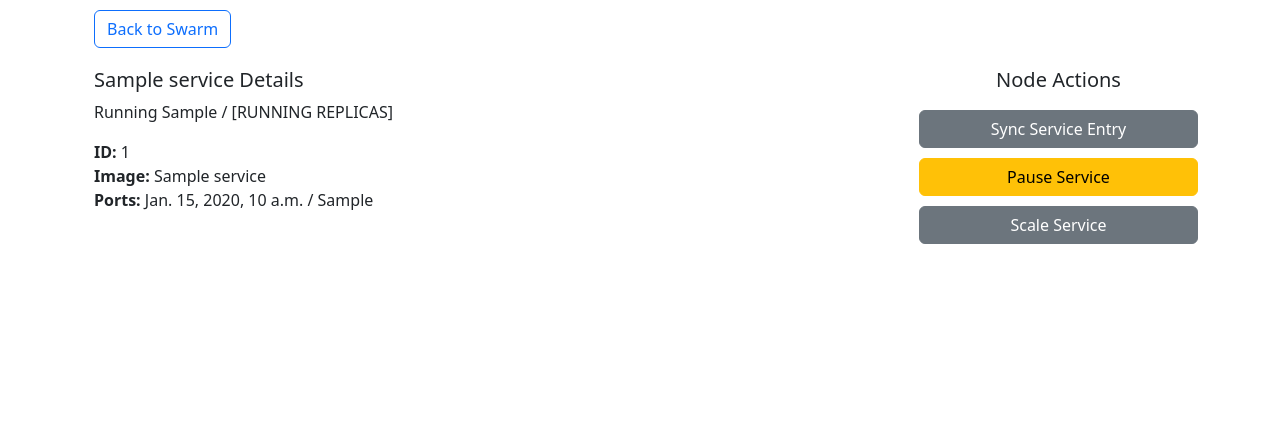
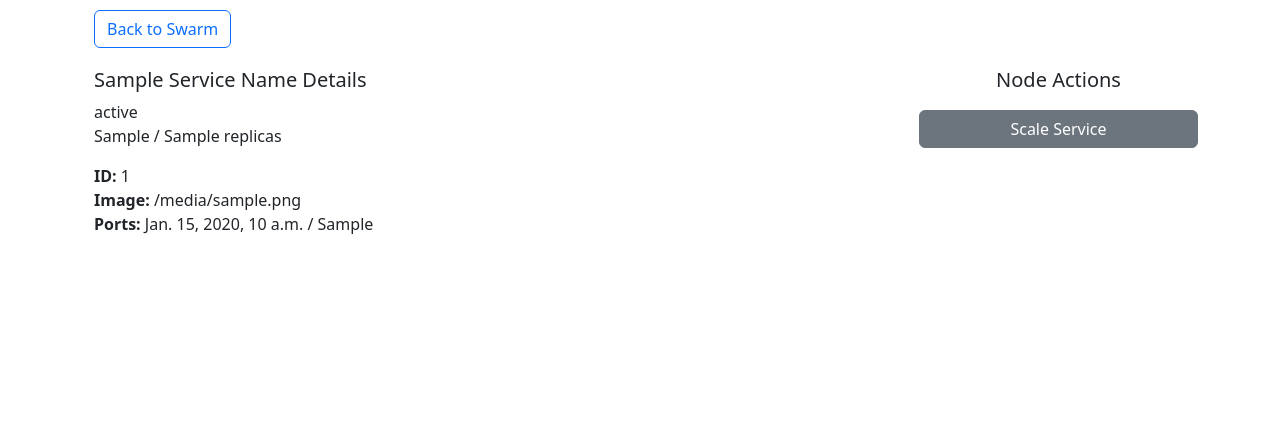
Before and after one commit to kyleranous/hana, a Django app: template hana/swarman/templates/swarman/service_detail.html in a window 1280 px wide. Shown: the part 56-499 px from the top of the page. Run offline with Django 4.2, Linux system fonts and the light colour scheme; the template is opened without the code that fills it: most values are stand-ins (such as "Sample title", 1, 10 or a date in 2020); some libraries are stand-ins or nearby versions.

Commit message:
Added functionality to service detail pause, restart, and scale service buttons

```diff
--- a/hana/swarman/api/v1_0/api_views.py
+++ b/hana/swarman/api/v1_0/api_views.py
@@ -288,7 +288,7 @@ def service_scale(request):
                 client = docker.DockerClient(base_url=f'tcp://{address}')
                 service = client.services.get(request.data['service_id'])
 
-                if service.scale(request.data['replicas']):
+                if service.scale(int(request.data['replicas'])):
                     client.close()
                     return Response({"Success": f"Scaled service to {request.data['replicas']}"},
                                     status=status.HTTP_200_OK)
--- a/hana/swarman/templates/swarman/service_detail.html
+++ b/hana/swarman/templates/swarman/service_detail.html
@@ -5,45 +5,49 @@
 <div class="container">
     <div class="row" style="padding-bottom: 20px">
         <div class='col' style="padding-top: 10px;">
-        <a class="btn btn-outline-primary" href="{% url 'swarman:swarm-dashboard' service.swarm.id %}">Back to Swarm</a>
+        <a class="btn btn-outline-primary" href="{% url 'swarman:swarm-dashboard' swarm_id %}">Back to Swarm</a>
         </div>
     </div>
     <div class="row">
         <div class="col-md">
                 <div class="col">
-                    <h5>{{ service.service_name }} Details</h5>
+                    <h5>{{ service_name|title }} Details</h5>
                         <p>
-                            {{ service.status|title }}
+                            {{ service_status_display }} <br>
                              <!-- Live Data - Get from JS -->
-                            {{ service.desired_replicas }} / [RUNNING REPLICAS]
+                             {{ running_tasks }} / {{ replicas }}
                         </p>
 
                         <p>
-                            <strong>ID:</strong> {{ service.service_id }} <br>
-                            <strong>Image:</strong> {{ service.image_name }} <br>
-                            <strong>Ports:</strong> {{ service.published_port }} / {{ service.target_port }}  <br>
+                            <strong>ID:</strong> {{ service_id }} <br>
+                            <strong>Image:</strong> {{ image }} <br>
+                            <strong>Ports:</strong> {{ published_port }} / {{ target_port }}  <br>
                         </p>
 
                 </div>
         </div>
         <div class="col-sm-3 text-center">
             <h5>Node Actions</h5>
-                <div class="row" style="padding-top: 10px;">
-                    <button type="button" class="btn btn-secondary" onclick="">Sync Service Entry</button>
-                </div>
                 <!-- Live Data - Get from JS The Availability Buttons should be populated by Javascript -->
-                {% if service.status == "paused" %}
+                {% if service_status == "Paused" %}
                     <div class="row" style="padding-top: 10px;">
                         <button type="button" class="btn btn-success" onclick="scale_service(1)">Restart Service</button>
                     </div>
                 {% endif %}
-                {% if service.status == "running" %}
+                {% if service_status == "Running" or service_status == "Degraded" %}
                     <div class="row" style="padding-top: 10px;">
                         <button type="button" class="btn btn-warning" onclick="scale_service(0)">Pause Service</button>
                     </div>
                 {% endif %}
                     <div class="row" style="padding-top: 10px;">
-                        <button type="button" class="btn btn-secondary" onclick="">Scale Service</button>
+                        <button type="button" class="btn btn-secondary" onclick="openScaleForm()">Scale Service</button>
+                    </div>
+                    <div class="row" style="padding-top:10px;">
+                        <div class="input-group" id="scale_form" style="visibility: hidden;">
+                            <span class="input-group-text">Replicas:</span>
+                            <input type="number" class="form-control" value="1" min="0" name="replica_count" id="replica_count">
+                            <button class="btn btn-outline-secondary" type="button" onclick="scale()">Scale</button>
+                        </div>
                     </div>
         </div>
     </div>
@@ -53,6 +57,35 @@
 
 function scale_service(replicas) {
 
+    const csrftoken = getCookie('csrftoken')
+    $.ajax({
+        url: "/swarman/api/service/scale",
+        method: "POST",
+        dataType: "json",
+        data: {
+            "swarm_id" : {{ swarm_id }},
+            "service_id" : "{{ service_id }}",
+            "replicas" : replicas
+        },
+        headers: {"X-CSRFToken": csrftoken },
+        success: function(data){
+            console.log(data)
+            window.location.reload()
+        },
+        error: function(data){
+            console.log('Failed')
+            console.log(data.responseJSON)
+        }
+    });
+}
+
+function scale() {
+    var replicas = document.getElementById('replica_count').value;
+    scale_service(replicas);
+}
+
+function openScaleForm() {
+    document.getElementById("scale_form").style.visibility = "visible";
 }
 
 // Gets value of a cookie for sending POST requests to API
```
Also changed, not shown: hana/swarman/views.py (+33 -2 lines).
